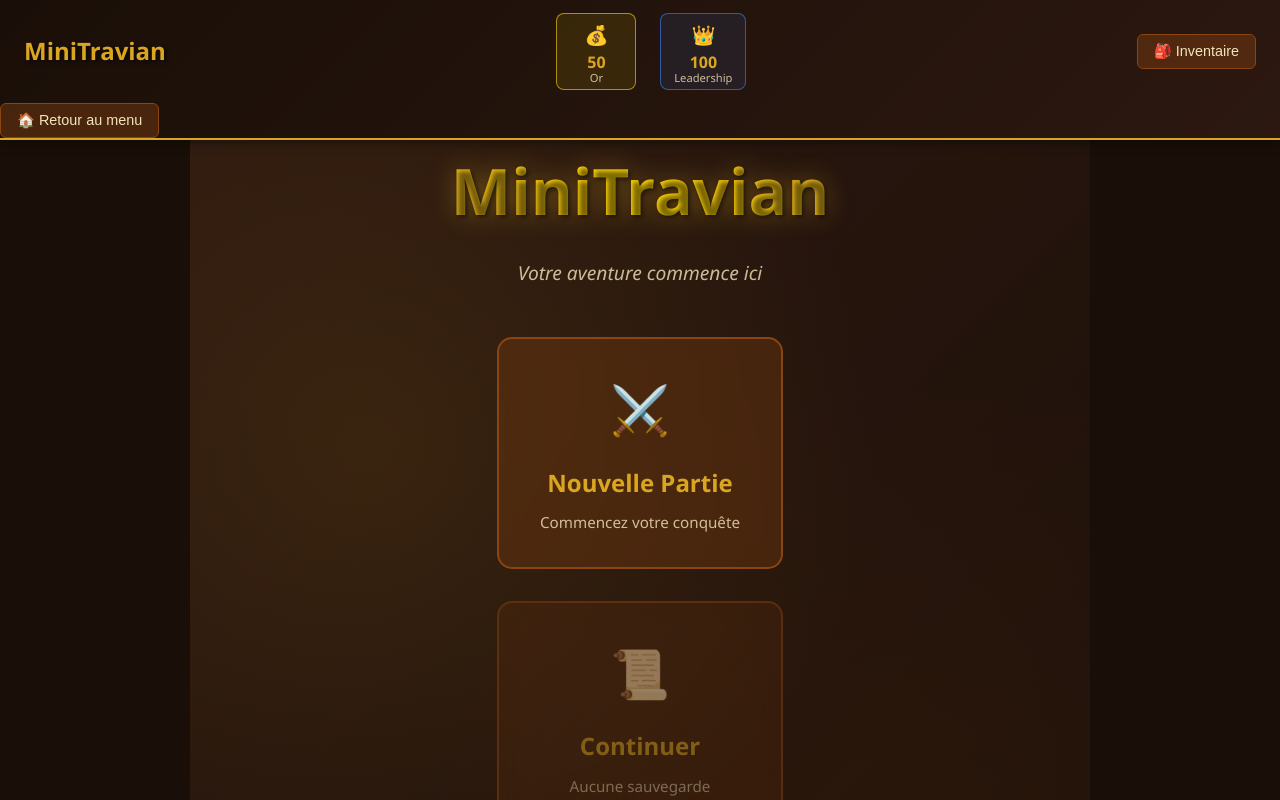
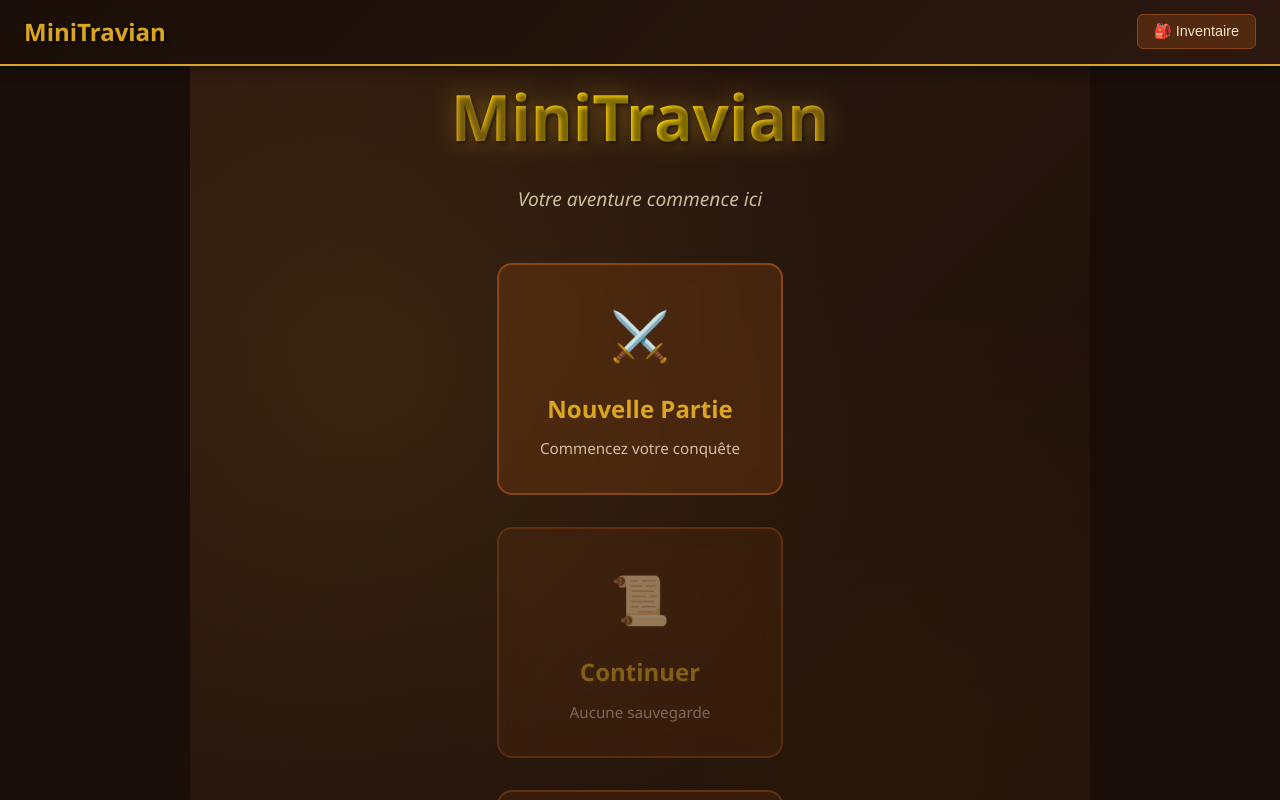
Before and after one commit to PierreGoe/novavian-light, a Vue app: page / in a window 1280 px wide. Shown: the top 800 px of the page. Built offline with nearby package versions, Linux system fonts and the light colour scheme; the HTML template or start-up script is replaced by a standard one.

Commit message:
feat: conditionally display inventory and return button based on game status

```diff
--- a/src/components/mission/MissionTreeHeader.vue
+++ b/src/components/mission/MissionTreeHeader.vue
@@ -9,7 +9,7 @@
       </div>
 
       <!-- Inventaire du joueur -->
-      <div class="inventory-display">
+      <div class="inventory-display" v-if="gameStore.gameState.currentStatus === 'in-progress'">
         <!-- Or du joueur -->
         <div class="inventory-item gold">
           <span class="inventory-icon">💰</span>
@@ -93,6 +93,10 @@
           <span class="race-name">{{ gameStore.gameState.race.name }}</span>
         </div>
       </div>
+      <!-- Bouton pour retourner au menu principal -->
+      <div class="inventory-actions" v-if="gameStore.gameState.currentStatus === 'in-progress'">
+        <button class="inventory-button" @click="returnToMainMenu()">🏠 Retour au menu</button>
+      </div>
     </div>
 
     <!-- Chiffres flottants pour les animations -->
@@ -115,11 +119,6 @@
           </span>
         </div>
       </div>
-    </div>
-
-    <!-- Bouton pour retourner au menu principal -->
-    <div class="inventory-actions">
-      <button class="inventory-button" @click="returnToMainMenu()">🏠 Retour au menu</button>
     </div>
   </header>
 </template>
```
